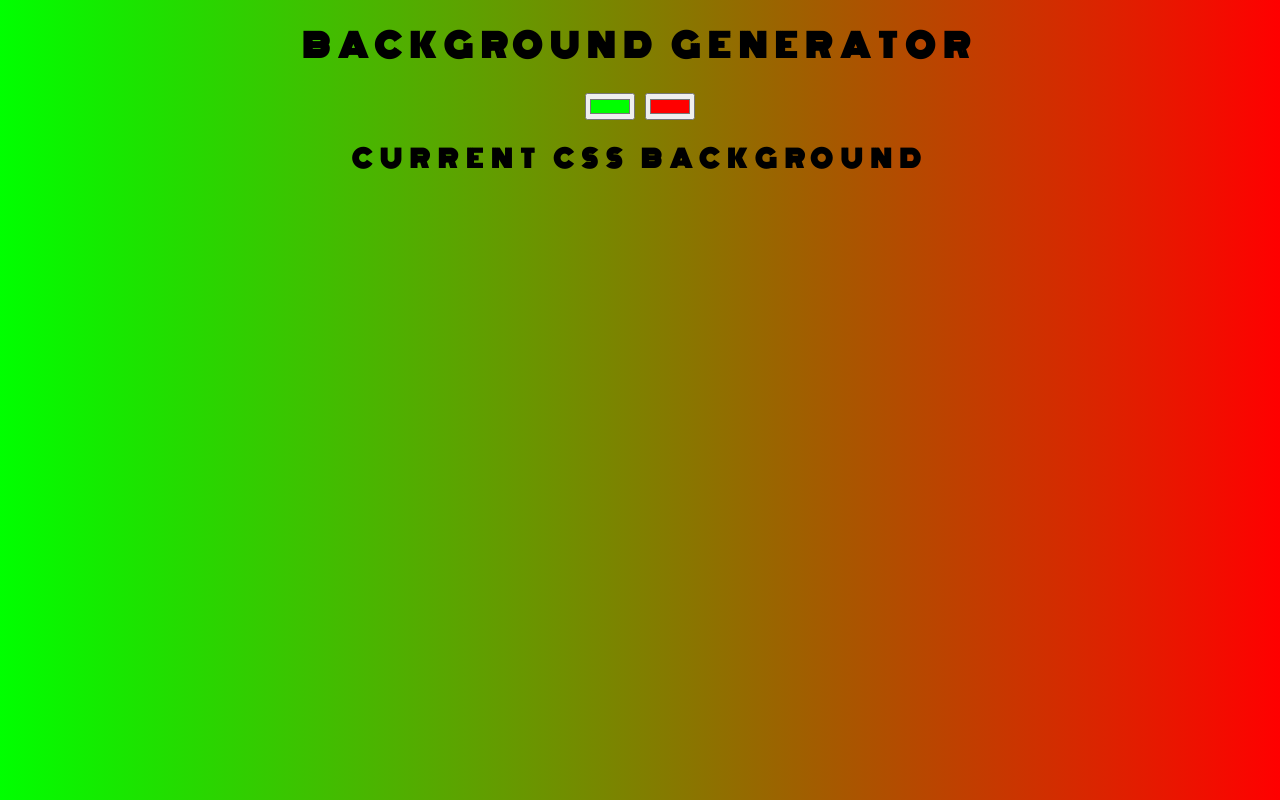
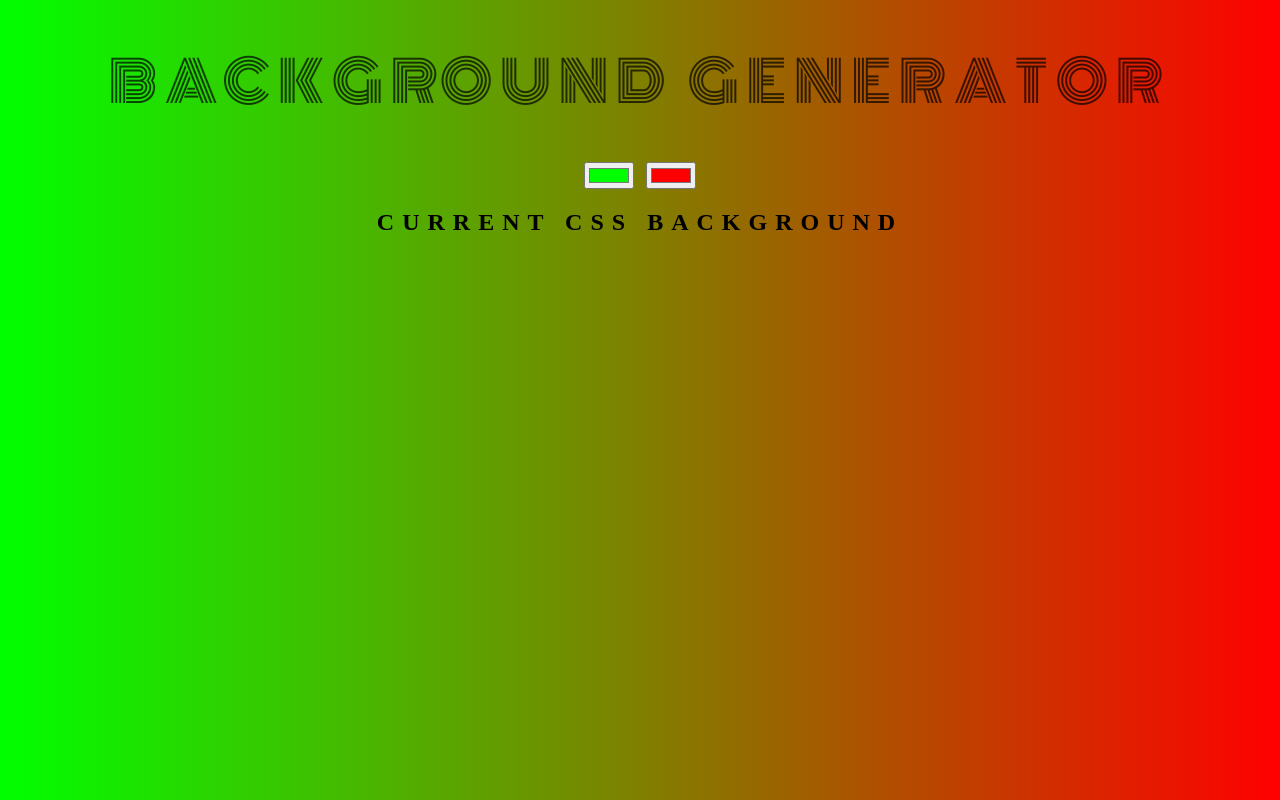
Before and after one commit to Pedginald/background-generator, a plain HTML site: page index.html in a window 1280 px wide. Drawn offline with Linux system fonts and the light colour scheme.

Commit message:
Adding some styling to the heading

```diff
--- a/style.css
+++ b/style.css
@@ -1,10 +1,16 @@
 @import url('https://fonts.googleapis.com/css2?family=Monoton&display=swap');
 
 body {
-    font-family: 'Monoton', cursive, sans-serif;
+    font: 'Monoton', cursive, sans-serif;
     text-align: center;
     text-transform: uppercase;
     letter-spacing: .5em;
     top: 15%;
     background: linear-gradient(to right, #00ff00, #ff0000);
 }
+
+h1 {
+    font: 3.5em 'Monoton', cursive, sans-serif;
+    color: rgba(0,0,0,0.7);
+    width: 100%;
+}
```
